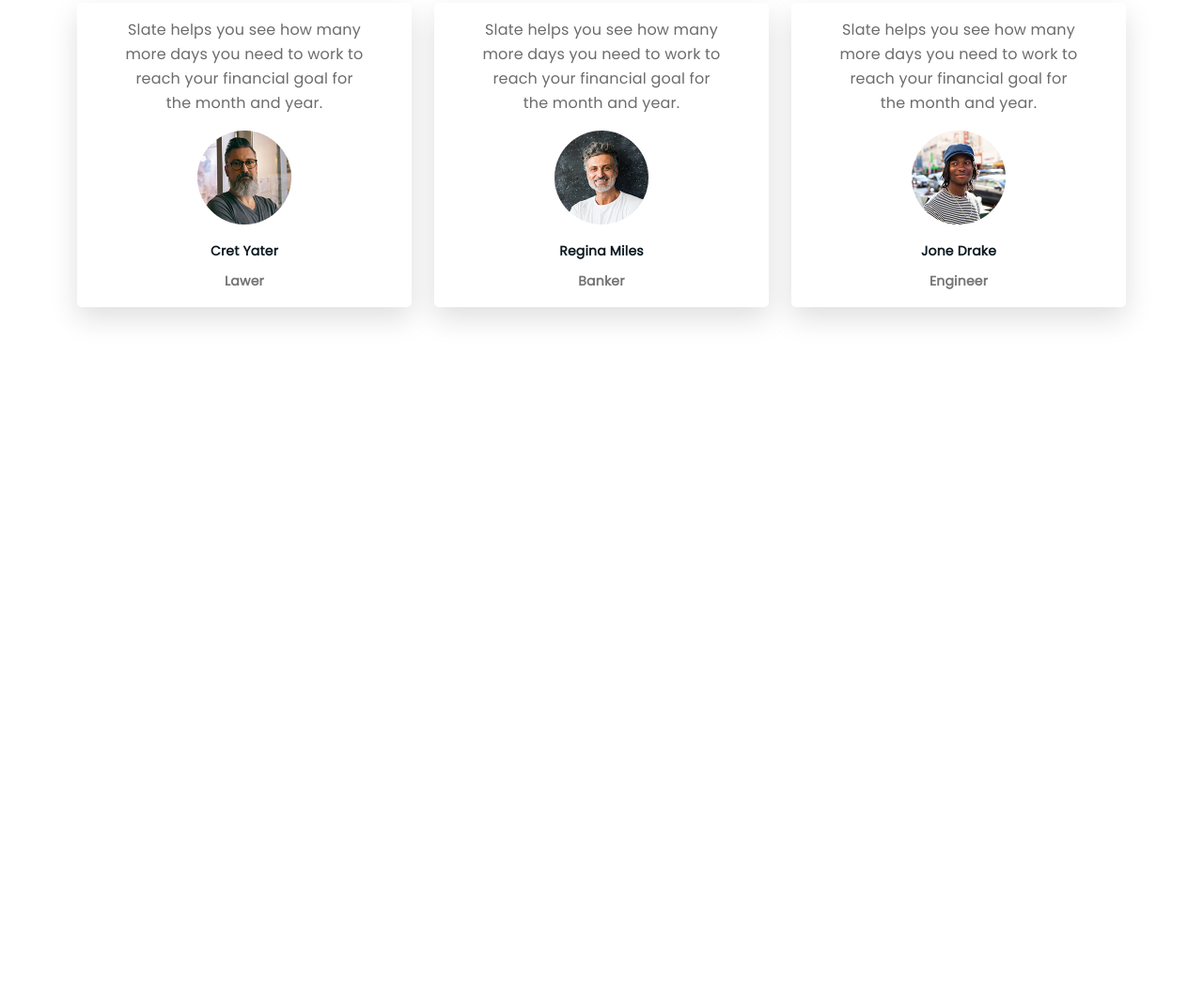
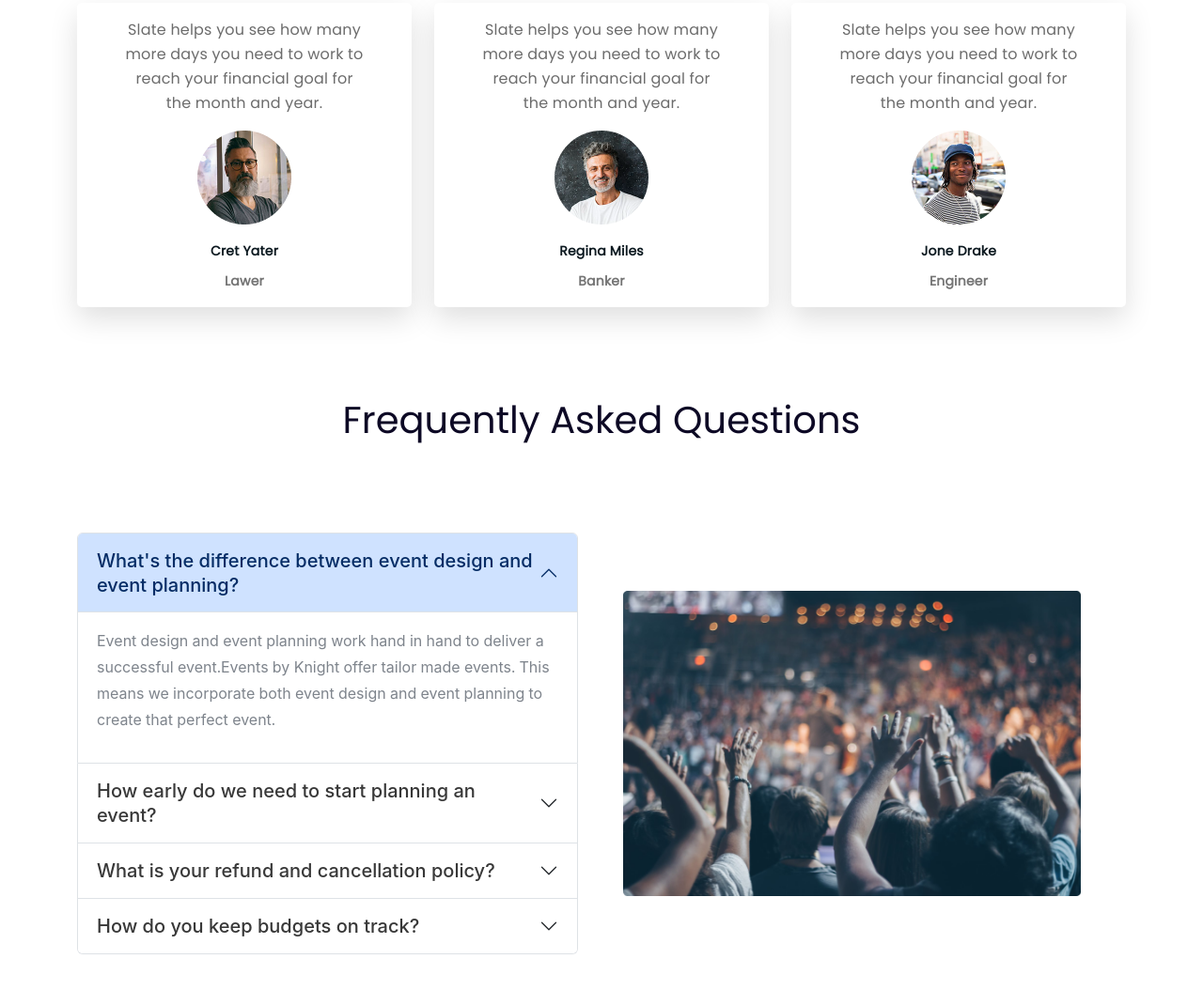
Before and after one commit to Md-Tazim-Miah/convention-center, a plain HTML site: page index.html in a window 1280 px wide. Shown: the part 2044-3098 px from the top of the page at 94% size. Before the commit the page ends 2419 px from the top, so only its background shows below. Drawn offline with nearby package versions, Linux system fonts and the light colour scheme.

Commit message:
frequently asked questions section added

```diff
--- a/index.html
+++ b/index.html
@@ -321,6 +321,72 @@
 
 
 
+      <!-- frequently asked questions section starts here -->
+      <section class="container my-5">
+        <div class="my-5 c-frequently-asked-questions">
+          <h1>Frequently Asked Questions</h1>
+        </div>
+
+        <div class="d-flex flex-column-reverse flex-md-row align-items-center my-5 pt-md-5">
+          <div class="w-100 w-md-50">
+            <div class="accordion" id="accordionExample">
+              <div class="accordion-item">
+                <h2 class="accordion-header">
+                  <button class="accordion-button c-accordion-question" type="button" data-bs-toggle="collapse" data-bs-target="#collapseOne" aria-expanded="true" aria-controls="collapseOne">
+                    What's the difference between event design and event planning?
+                  </button>
+                </h2>
+                <div id="collapseOne" class="accordion-collapse collapse show" data-bs-parent="#accordionExample">
+                  <div class="accordion-body">
+                    <p class="c-accordion-answer">Event design and event planning work hand in hand to deliver a successful event.Events by Knight offer tailor made events. This means we incorporate both event design and event planning to create that perfect event.</p>
+                  </div>
+                </div>
+              </div>
+              <div class="accordion-item">
+                <h2 class="accordion-header">
+                  <button class="accordion-button collapsed c-accordion-question" type="button" data-bs-toggle="collapse" data-bs-target="#collapseTwo" aria-expanded="false" aria-controls="collapseTwo">
+                    How early do we need to start planning an event?
+                  </button>
+                </h2>
+                <div id="collapseTwo" class="accordion-collapse collapse" data-bs-parent="#accordionExample">
+                  <div class="accordion-body">
+                    <p class="c-accordion-answer">It's never too soon to start! The time to plan events varies from a few weeks to years. If your event is small, you can probably put it together in a month or two. A good rule of thumb for any major event, from weddings to a company holiday party, is six months.</p>
+                  </div>
+                </div>
+              </div>
+              <div class="accordion-item">
+                <h2 class="accordion-header">
+                  <button class="accordion-button collapsed c-accordion-question" type="button" data-bs-toggle="collapse" data-bs-target="#collapseThree" aria-expanded="false" aria-controls="collapseThree">
+                    What is your refund and cancellation policy?
+                  </button>
+                </h2>
+                <div id="collapseThree" class="accordion-collapse collapse" data-bs-parent="#accordionExample">
+                  <div class="accordion-body">
+                    <p class="c-accordion-answer">Thank you for booking at Avacus Convention Center! We offer refund and/or exchange within the first 30 days of your booking, if 30 days have passed since your booking, you will not be offered a refund and/or exchange of any kind. Your booking must be unused and in the same condition that you received it.</p>
+                  </div>
+                </div>
+              </div>
+              <div class="accordion-item">
+                <h2 class="accordion-header">
+                  <button class="accordion-button collapsed c-accordion-question" type="button" data-bs-toggle="collapse" data-bs-target="#collapseFour" aria-expanded="false" aria-controls="collapseFour">
+                    How do you keep budgets on track?
+                  </button>
+                </h2>
+                <div id="collapseFour" class="accordion-collapse collapse" data-bs-parent="#accordionExample">
+                  <div class="accordion-body">
+                    <p class="c-accordion-answer">Comparing expense category spend to budget allocation may uncover challenges in spend management. When you compare a report of your expense types year over year (YoY), it's easy to identify the highest spend categories- that is, if your team is accurately reporting them! Educating employees and using audit rules on expense policy spend categories are fundamental to effectively managing spend against budget- both in the short and long term. When employees submit properly categorized expense reports the first time, managers can verify the expense or invoice they are approving aligns with their operating budget and that the correct categories are reported. This accuracy, in turn, will illuminate trends and cashflow status.</p>
+                  </div>
+                </div>
+              </div>
+            </div>
+          </div>
+          <div class="w-100 w-md-50 mb-4 mb-md-0 p-0 p-md-5">
+            <img class="img-fluid" src="images/people.png" alt="">
+          </div>
+        </div>
+      </section>
+      <!-- frequently asked questions section ends here -->
+
     </main>
 
 
--- a/styles/style.css
+++ b/styles/style.css
@@ -240,6 +240,36 @@ body{
     letter-spacing: 0.2px;
 }
 
+ /* frequently asked questions styles */
+.c-frequently-asked-questions{
+    color: #0D0925;
+    text-align: center;
+    font-family: Poppins;
+    font-size: 38px;
+    font-style: normal;
+    font-weight: 600;
+    line-height: 50px;
+}
+
+.c-accordion-question{
+    color: #383838;
+    font-variant-numeric: lining-nums tabular-nums;
+    font-family: Inter;
+    font-size: 20px;
+    font-style: normal;
+    font-weight: 500;
+    line-height: 26px;
+}
+
+.c-accordion-answer{
+    color: #7E848C;
+    font-variant-numeric: lining-nums tabular-nums;
+    font-family: Inter;
+    font-size: 16px;
+    font-style: normal;
+    font-weight: 400;
+    line-height: 28px;
+}
 
 @media all and (max-width:576px) {
 
@@ -277,4 +307,18 @@ body{
     .c-card-extra-width{
         width: 85%;
     }
+
+    /* frequently asked questions styles */
+    .c-frequently-asked-questions{
+        font-size: 19px;
+    }
+
+    .c-accordion-question{
+        font-size: 16px;
+    }
+
+    .c-accordion-answer{
+        font-size: 14px;
+    }
+
 }
```
